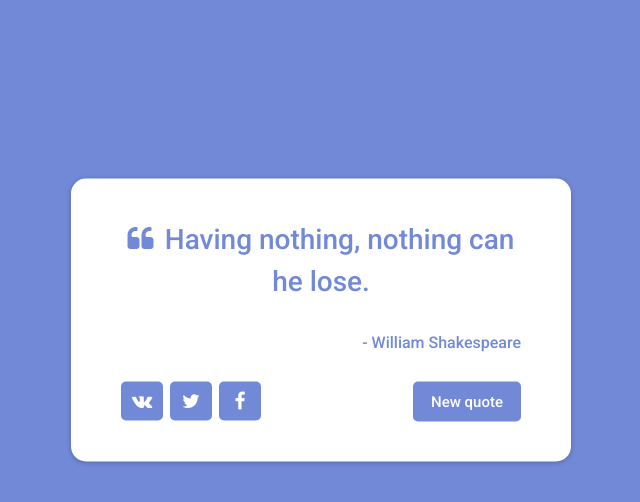
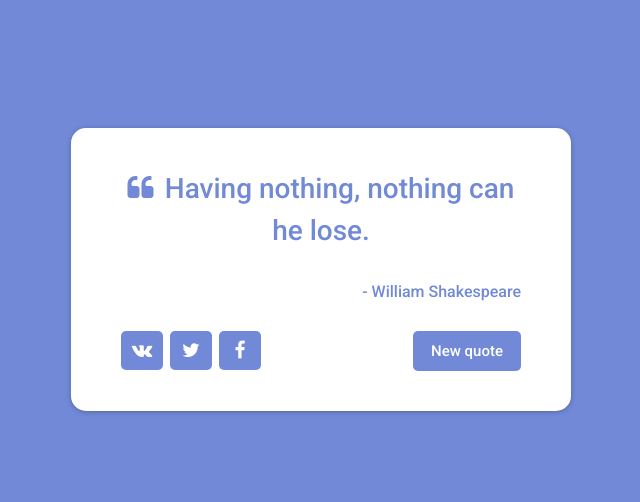
Before and after one commit to Elshad98/random-quotes, a React (Create React App) app: page / in a window 1280 px wide. Shown: the top 502 px of the page, without its empty margins (319-959 px from the left). Built offline with nearby package versions, Linux system fonts and the light colour scheme; no server answers.

Commit message:
Changed App.css file

```diff
--- a/src/styles/App.css
+++ b/src/styles/App.css
@@ -6,10 +6,7 @@ padding: 40px 50px;
 border-radius: 15px;
 -webkit-box-shadow: 0 1px 5px 0 rgba(0,0,0,0.25);
 box-shadow: 0 1px 5px 0 rgba(0,0,0,0.25);
-position: fixed;
-top: 40%;
-left: 50%;
-transform: translate(-50%, -50%);
+margin: 10% auto auto auto;
 }
 .quote-text {
 font-weight: 500;
```
Also changed, not shown: 1 other file (tests, documents, lock files or other folders).
